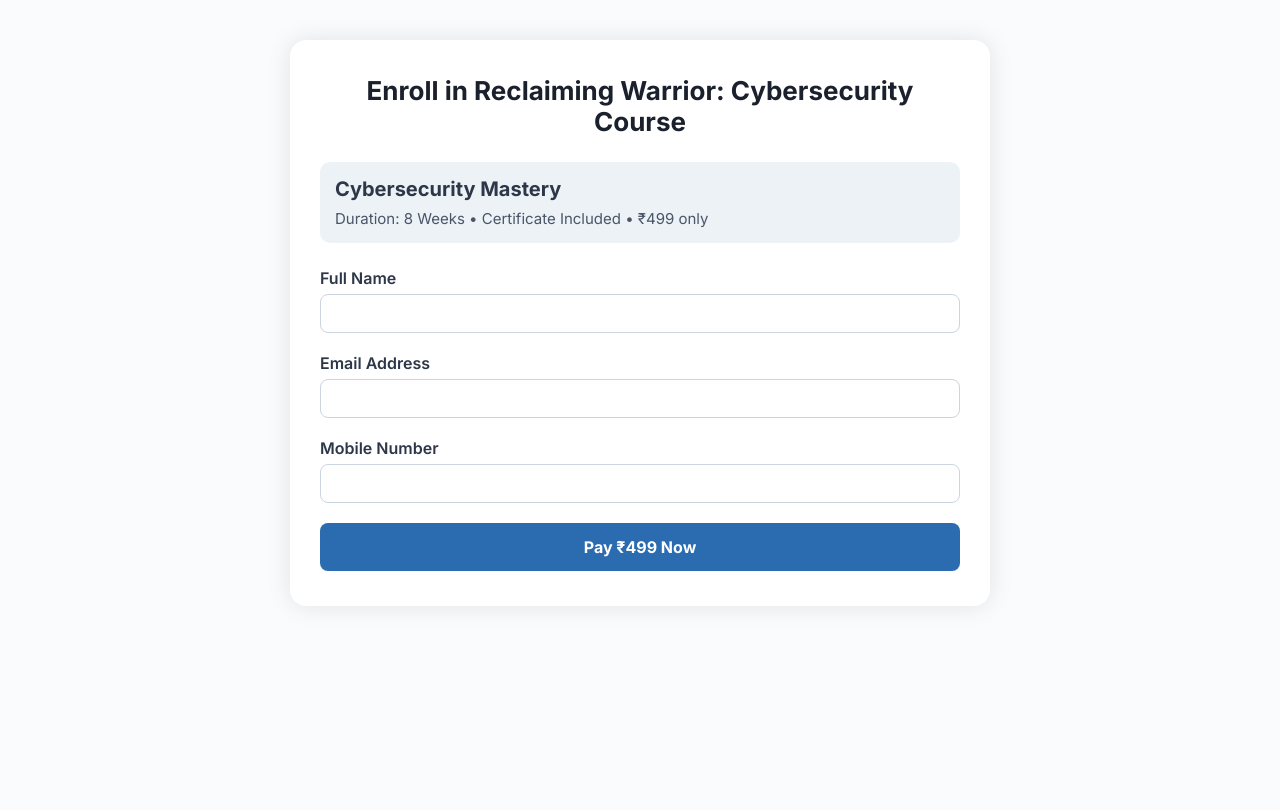
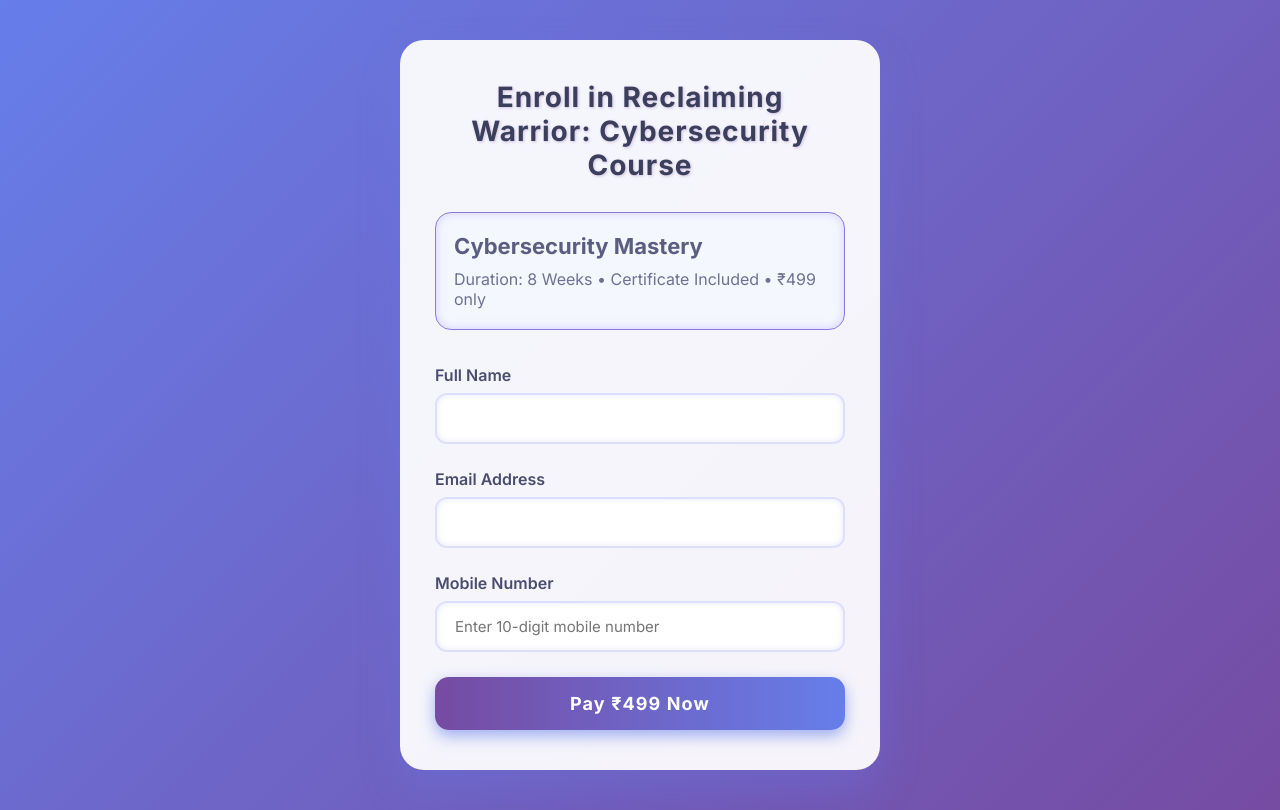
Before and after one commit to subha4202T/Reclaiming-Warrior, a PHP site: page /Final_Reclaiming_Warrior_Complete/merged_payment_gateway.php in a window 1280 px wide. Before the commit the page ends 571 px from the top, so only its background shows below. Run offline with PHP 8.4, Linux system fonts and the light colour scheme; some libraries are stand-ins or nearby versions.

Commit message:
Add files via upload

```diff
--- a/merged_payment_gateway.php
+++ b/merged_payment_gateway.php
@@ -1,91 +1,84 @@
 <?php
+session_start();
 $key_id = "rzp_test_2RnEXCgLi65umH"; // Razorpay Test Key ID
+
+// Fetch user details from session after registration
+$full_name = isset($_SESSION['username']) ? $_SESSION['username'] : '';
+$email = isset($_SESSION['email']) ? $_SESSION['email'] : '';
 ?>
-
 <!DOCTYPE html>
 <html lang="en">
 <head>
-  <meta charset="UTF-8">
+  <meta charset="UTF-8" />
   <title>Enroll in Cybersecurity Course</title>
-  <meta name="viewport" content="width=device-width, initial-scale=1">
+  <meta name="viewport" content="width=device-width, initial-scale=1" />
   <script src="https://checkout.razorpay.com/v1/checkout.js"></script>
-    <link rel="shortcut icon" href="https://www.freepnglogos.com/uploads/warriors-png-logo/reclaiming-warrior-png-logo-10.png" type="image/x-icon"><link href="https://fonts.googleapis.com/css2?family=Inter:wght@400;600;700&display=swap" rel="stylesheet">
+  <link rel="shortcut icon" href="https://www.freepnglogos.com/uploads/warriors-png-logo/reclaiming-warrior-png-logo-10.png" type="image/x-icon" />
+  <link href="https://fonts.googleapis.com/css2?family=Inter:wght@400;600;700&display=swap" rel="stylesheet" />
   <style>
-    * {
-      margin: 0; padding: 0; box-sizing: border-box;
-      font-family: 'Inter', sans-serif;
-    }
+    /* Same styling preserved */
+    * { margin: 0; padding: 0; box-sizing: border-box; font-family: 'Inter', sans-serif; }
     body {
-      background-color: #f9fbfd;
+      background: linear-gradient(135deg, #667eea 0%, #764ba2 100%);
+      min-height: 100vh;
       display: flex;
       justify-content: center;
       align-items: center;
       padding: 40px 15px;
+      color: #1a202c;
     }
     .payment-card {
-      background: #fff;
+      background: #ffffffee;
       width: 100%;
-      max-width: 700px;
-      border-radius: 16px;
-      box-shadow: 0 0 25px rgba(0,0,0,0.1);
-      padding: 35px 30px;
+      max-width: 480px;
+      border-radius: 24px;
+      box-shadow: 0 20px 40px rgba(102, 126, 234, 0.3);
+      padding: 40px 35px;
     }
-    .header {
-      text-align: center;
-      margin-bottom: 25px;
+    .payment-card:hover {
+      transform: translateY(-10px);
+      box-shadow: 0 30px 60px rgba(102, 126, 234, 0.5);
     }
+    .header { text-align: center; margin-bottom: 30px; }
     .header h1 {
-      font-size: 26px;
-      color: #1a202c;
+      font-size: 28px;
+      font-weight: 700;
+      color: #3b3f5c;
+      letter-spacing: 1px;
+      text-shadow: 1px 1px 3px rgba(118, 75, 162, 0.3);
     }
     .course-info {
-      background: #edf2f7;
-      padding: 15px;
-      border-radius: 10px;
-      margin-bottom: 25px;
+      background: #f5f7ff;
+      padding: 20px 18px;
+      border-radius: 16px;
+      margin-bottom: 35px;
+      border: 1.5px solid #8a79e1;
+      box-shadow: inset 0 0 10px #b6a8ff88;
     }
-    .course-info h2 {
-      font-size: 20px;
-      margin-bottom: 8px;
-      color: #2d3748;
+    .course-info h2 { font-size: 22px; font-weight: 700; margin-bottom: 10px; color: #5c5e81; }
+    .course-info p { font-size: 16px; color: #6e7191; font-weight: 500; }
+    form label { display: block; margin-bottom: 8px; font-weight: 600; color: #4a4d6d; }
+    form input {
+      width: 100%; padding: 14px 18px; margin-bottom: 25px;
+      border-radius: 12px; border: 2px solid #dddfff;
+      font-size: 15px; font-weight: 500; color: #3b3f5c;
+      box-shadow: inset 0 0 6px #e6e8ff;
     }
-    .course-info p {
-      font-size: 15px;
-      color: #4a5568;
-    }
-    form label {
-      display: block;
-      margin-bottom: 6px;
-      font-weight: 600;
-      color: #2d3748;
-    }
-    form input {
-      width: 100%;
-      padding: 10px;
-      margin-bottom: 20px;
-      border-radius: 8px;
-      border: 1px solid #cbd5e0;
-      font-size: 14px;
+    form input:focus {
+      border-color: #7c5cff; outline: none; box-shadow: 0 0 12px #7c5cffaa;
     }
     .pay-btn {
-      background: #2b6cb0;
-      color: white;
-      border: none;
-      padding: 14px;
-      width: 100%;
-      font-size: 16px;
-      border-radius: 8px;
-      cursor: pointer;
-      font-weight: bold;
+      background: linear-gradient(90deg, #764ba2, #667eea);
+      color: white; border: none; padding: 16px 0; width: 100%;
+      font-size: 18px; border-radius: 14px; cursor: pointer;
+      font-weight: 700; letter-spacing: 1.1px;
+      box-shadow: 0 6px 15px rgba(102, 126, 234, 0.6);
     }
     .pay-btn:hover {
-      background: #2c5282;
+      background: linear-gradient(90deg, #5a3988, #4a63d4);
+      box-shadow: 0 8px 20px rgba(90, 57, 136, 0.8);
     }
-    @media (max-width: 600px) {
-      .payment-card {
-        padding: 25px 20px;
-      }
-    }
+    .pay-btn:active { transform: scale(0.98); box-shadow: 0 4px 12px rgba(90, 57, 136, 0.5); }
   </style>
 </head>
 <body>
@@ -98,17 +91,17 @@ $key_id = "rzp_test_2RnEXCgLi65umH"; // Razorpay Test Key ID
     <p>Duration: 8 Weeks • Certificate Included • ₹499 only</p>
   </div>
 
-  <form id="paymentForm">
+  <form id="paymentForm" onsubmit="return false;">
     <label for="name">Full Name</label>
-    <input type="text" id="name" required>
+    <input type="text" id="name" value="<?php echo htmlspecialchars($full_name); ?>" readonly />
 
     <label for="email">Email Address</label>
-    <input type="email" id="email" required>
+    <input type="email" id="email" value="<?php echo htmlspecialchars($email); ?>" readonly />
 
     <label for="contact">Mobile Number</label>
-    <input type="text" id="contact" required>
+    <input type="text" id="contact" required placeholder="Enter 10-digit mobile number" maxlength="10" inputmode="numeric" pattern="[0-9]{10}" />
 
-    <input type="hidden" id="amount" value="499">
+    <input type="hidden" id="amount" value="499" />
 
     <button type="button" class="pay-btn" onclick="payNow()">Pay ₹499 Now</button>
   </form>
@@ -116,15 +109,23 @@ $key_id = "rzp_test_2RnEXCgLi65umH"; // Razorpay Test Key ID
 
 <script>
 function payNow() {
-  var name = document.getElementById('name').value;
-  var email = document.getElementById('email').value;
-  var contact = document.getElementById('contact').value;
+  var name = document.getElementById('name').value.trim();
+  var email = document.getElementById('email').value.trim();
+  var contact = document.getElementById('contact').value.trim();
   var amount = document.getElementById('amount').value;
 
   if (!name || !email || !contact) {
     alert("Please fill all details.");
     return;
   }
+
+  var contactRegex = /^[0-9]{10}$/;
+  if (!contactRegex.test(contact)) {
+    alert("Please enter a valid 10-digit mobile number.");
+    return;
+  }
+
+  var contactWithCode = "+91" + contact;
 
   var options = {
     "key": "<?php echo $key_id; ?>",
@@ -134,26 +135,19 @@ function payNow() {
     "description": "Cybersecurity Masterclass Enrollment",
     "image": "https://www.freepnglogos.com/uploads/warriors-png-logo/reclaiming-warrior-png-logo-10.png",
     "handler": function (response){
-      alert("Payment Success!\nPayment ID: " + response.razorpay_payment_id);
+      alert("✅ Payment Success! \nPayment ID: " + response.razorpay_payment_id);
       var xhr = new XMLHttpRequest();
       xhr.open("POST", "payment-success.php", true);
       xhr.setRequestHeader("Content-type", "application/x-www-form-urlencoded");
-      xhr.send("payment_id=" + response.razorpay_payment_id + "&name=" + name + "&email=" + email + "&contact=" + contact + "&amount=" + amount);
+      xhr.send("payment_id=" + response.razorpay_payment_id + "&name=" + encodeURIComponent(name) + "&email=" + encodeURIComponent(email) + "&contact=" + encodeURIComponent(contactWithCode) + "&amount=" + amount);
     },
     "prefill": {
-        "name": name,
-        "email": email,
-        "contact": contact
+      "name": name,
+      "email": email,
+      "contact": contactWithCode
     },
-    "theme": {
-        "color": "#3182ce"
-    },
-    "method": {
-        "upi": true,
-        "card": true,
-        "netbanking": true,
-        "wallet": true
-    }
+    "theme": { "color": "#764ba2" },
+    "method": { "upi": true, "card": true, "netbanking": true, "wallet": true }
   };
 
   var rzp = new Razorpay(options);
```
Also changed, not shown: database.sql (+6 -6 lines), payment-success.php (line endings or trailing spaces).
